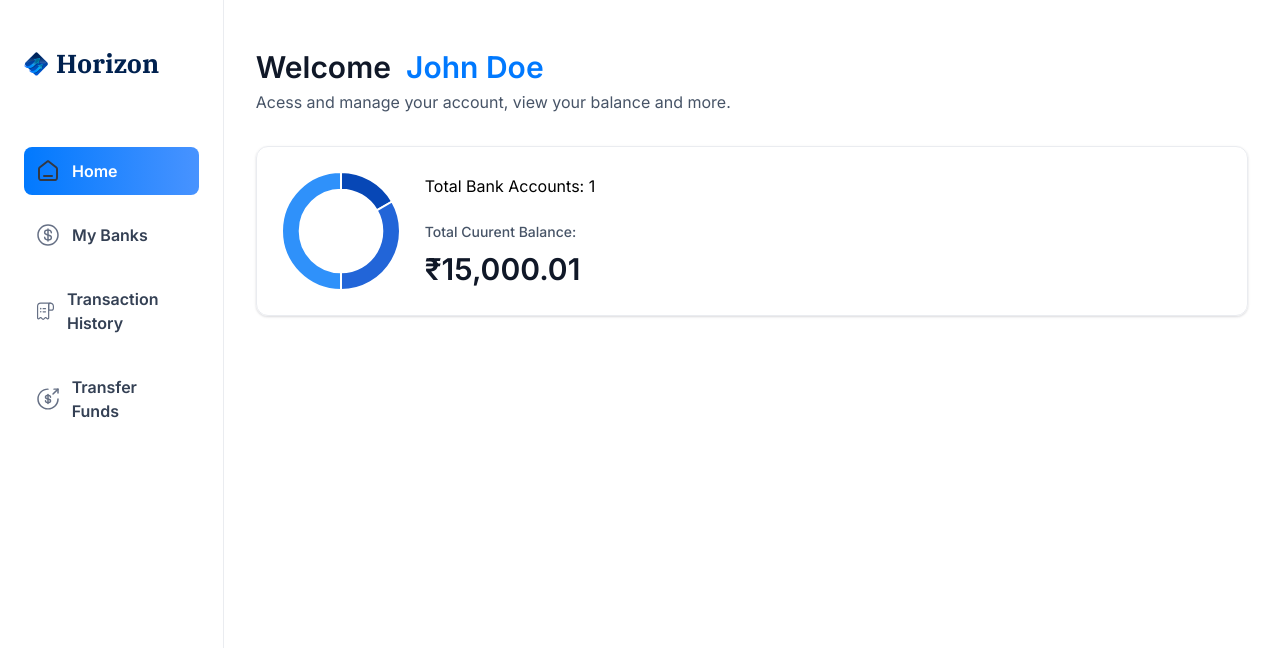
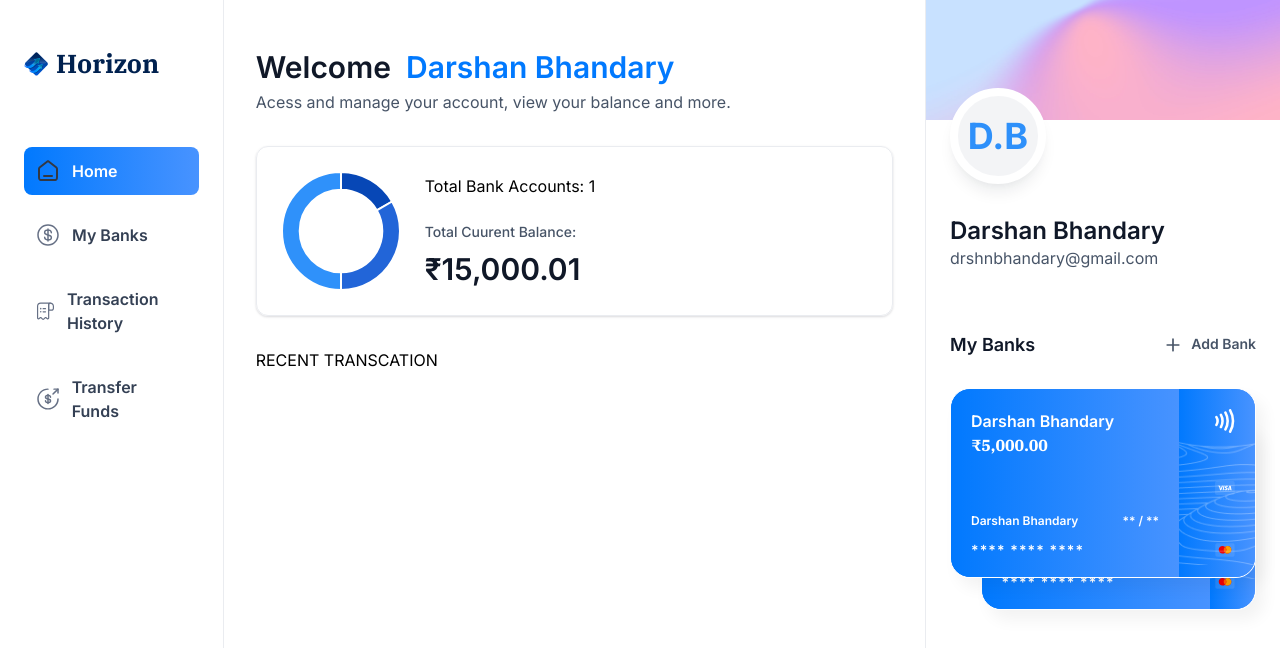
Before and after one commit to darshan45672/Dhan-Sanchay, a Next.js app: page / in a window 1280 px wide. Shown: the top 648 px of the page. Built offline with nearby package versions, Linux system fonts and the light colour scheme.

Commit message:
implemented rightsidebar with bank card

```diff
--- a/app/(root)/page.tsx
+++ b/app/(root)/page.tsx
@@ -1,9 +1,10 @@
 import HeaderBox from "@/components/HeaderBox";
+import RightSideBar from "@/components/RightSideBar";
 import TotalBalance from "@/components/TotalBalance";
 import React from "react";
 
 const Home = () => {
-  const loggedIn = { firstName: "John", lastName: "Doe" };
+  const loggedIn = { firstName: "Darshan", lastName: "Bhandary", email: "drshnbhandary@gmail.com" };
   return (
     <section className="home">
       <div className="home-content">
@@ -20,7 +21,9 @@
             totalCurrentBalance={15000.01}
           />
         </header>
+        RECENT TRANSCATION
       </div>
+      <RightSideBar user={loggedIn} transactions={[]} banks={[{currentBalance: 5000},{currentBalance:6000}]} />
     </section>
   );
 };
--- /dev/null
+++ b/components/BankCard.tsx
@@ -0,0 +1,36 @@
+import { formatAmount } from '@/lib/utils'
+import Image from 'next/image'
+import Link from 'next/link'
+import React from 'react'
+
+const BankCard = ({ account, userName, showBalance = true,  }:CreditCardProps) => {
+  return (
+    <div className='flex flex-col'>
+        <Link href='/' className='bank-card'>
+            <div className='bank-card_content'>
+                <div>
+                    <h1 className='text-16 font-semibold text-white'> {account.name || userName }</h1>
+                    <p className='font-ibm-plex-serif font-black text-white'>
+                        {formatAmount(account.currentBalance) || '0.00'}
+                    </p>
+                </div>
+                <article className='flex flex-col gap-2 '>
+                    <div className='flex justify-between'>
+                        <h1 className='text-12 font-semibold text-white'> {userName} </h1>
+                        <h2 className='text-12 font-semibold text-white'> ** / ** </h2>
+                    </div>
+                    <p className='text-14 font-semibold tracking-[1.1px] text-white'> **** **** **** <span className='text-16'>{account.mask}</span></p>
+                </article>
+            </div>
+            <div className='bank-card_icon'>
+                <Image src='/icons/Paypass.svg' height={20} width={20} alt="pay"/>
+                <Image src='/icons/visa.svg' height={20} width={20} alt="visa"/>
+                <Image src='/icons/mastercard.svg' height={20} width={20} alt="mastercard"/>
+                <Image src='/icons/lines.png' height={190} width={316} alt="lines" className='absolute top-0 left-0'/>
+            </div>
+        </Link>
+    </div>
+  )
+}
+
+export default BankCard
--- a/components/RightSideBar.tsx
+++ b/components/RightSideBar.tsx
@@ -1,9 +1,53 @@
-import React from 'react'
+import Image from "next/image";
+import Link from "next/link";
+import React from "react";
+import BankCard from "./BankCard";
 
-const RightSideBar = () => {
+const RightSideBar = ({ user, transactions, banks }: RightSidebarProps) => {
   return (
-    <div>RightSideBar</div>
-  )
-}
+    <aside className="right-sidebar">
+      <section className="flex flex-col pb-8">
+        <div className="profile-banner" />
+        <div className="profile">
+          <div className="profile-img">
+            <span className="text-4xl font-bold text-blue-500">
+              {" "}
+              {user.firstName[0]}.{user.lastName[0]}{" "}
+            </span>
+          </div>
+          <div className="profile-details">
+            <h1 className="profile-name">
+              {user.firstName} {user.lastName}
+            </h1>
+            <p className="profile-email">{user.email}</p>
+          </div>
+        </div>
+      </section>
 
-export default RightSideBar
+      <section className="banks">
+        <div className="flex w-full justify-between">
+          <h2 className="header-2">My Banks</h2>
+          <Link href="/" className="flex gap-2">
+            <Image src="/icons/plus.svg" width={20} height={20} alt="plus" />
+            <h2 className="text-14 font-semibold text-gray-600"> Add Bank</h2>
+          </Link>
+        </div>
+
+        {banks?.length > 0 && (
+            <div className="relative flex-1 flex-col items-center justify-center gap-5">
+                <div className="relative z-10">
+                    <BankCard key={banks[0].$id} account={banks[0]} userName={`${user.firstName} ${user.lastName}`} showBalance={false}/>
+                </div>
+                {banks[1] && (
+                    <div className="absolute right-0 top-8 z-0 w-[90%]">
+                        <BankCard key={banks[0].$id} account={banks[0]} userName={`${user.firstName} ${user.lastName}`} showBalance={false}/>
+                    </div>
+                )}
+            </div>
+        )}
+      </section>
+    </aside>
+  );
+};
+
+export default RightSideBar;
```
